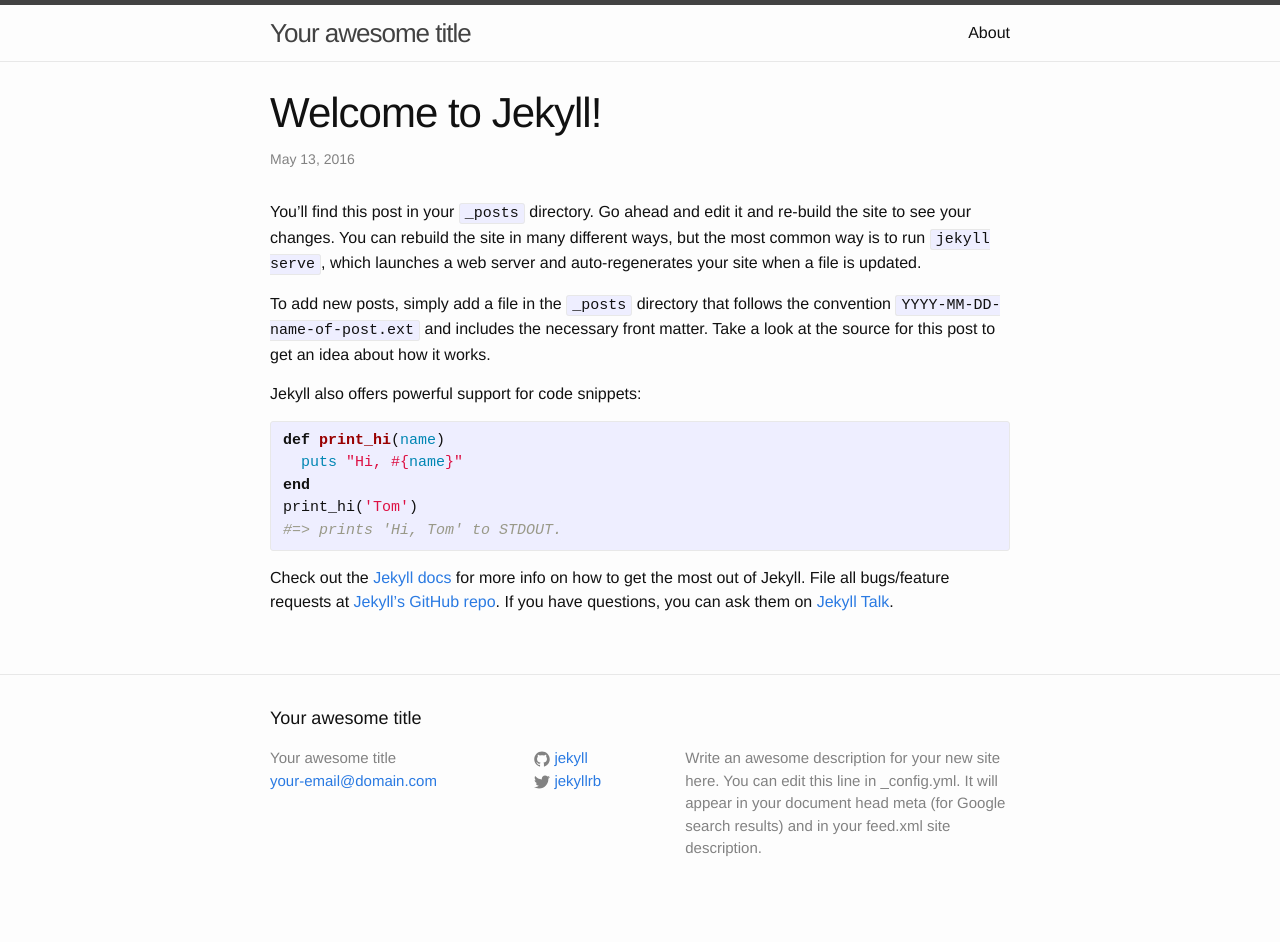
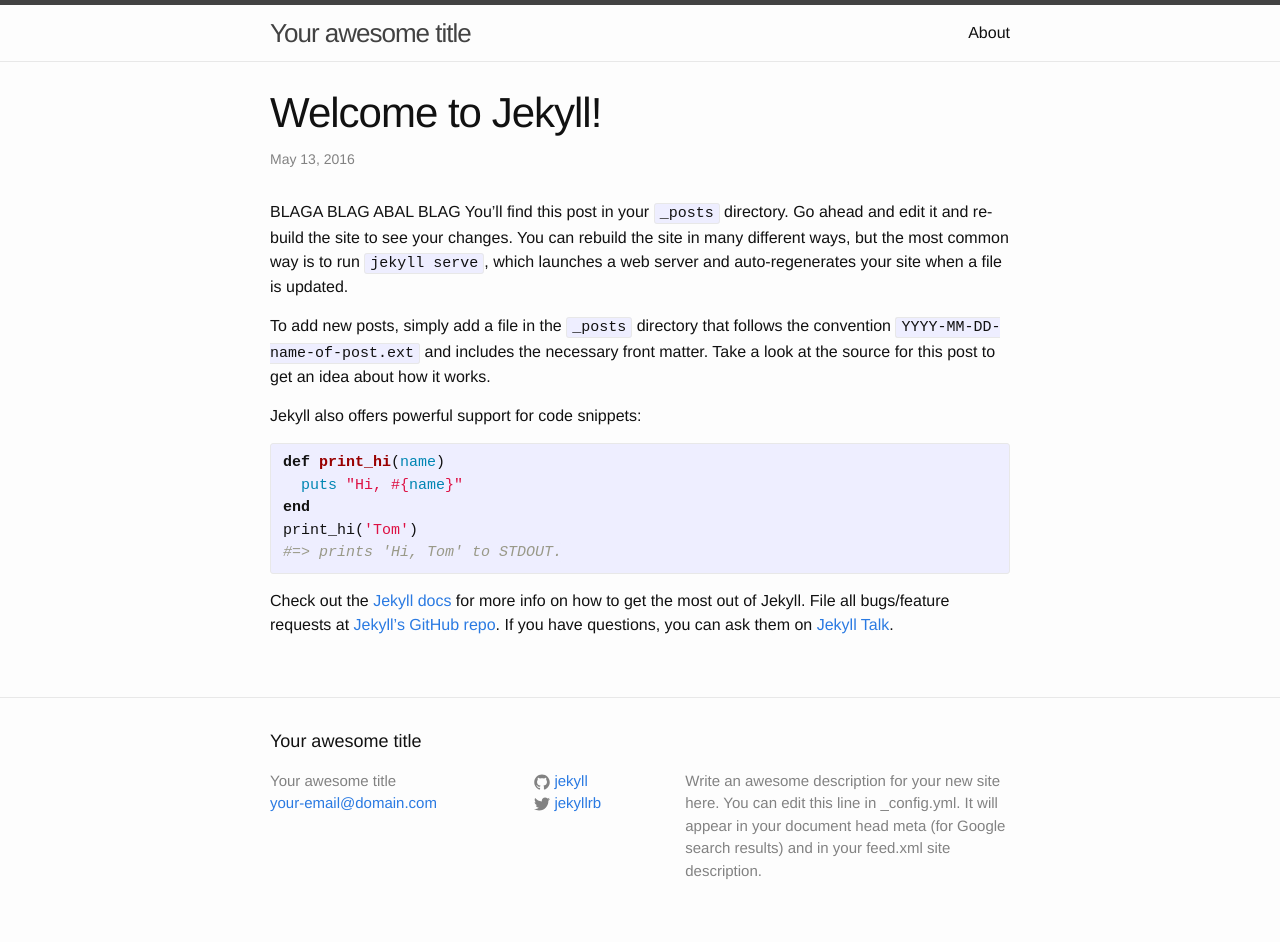
Before and after one commit to bjm2144/bjm2144.github.io, a Jekyll site: the page built from _posts/2016-05-12-welcome-to-jekyll.markdown, in a window 1280 px wide. Built offline with Jekyll 4.4.1, drawn with Linux system fonts in a browser that asks for light colours; before the commit the page ends 920 px from its top, so only the background shows below that.

Commit message:
Update 2016-05-12-welcome-to-jekyll.markdown

```diff
--- a/_posts/2016-05-12-welcome-to-jekyll.markdown
+++ b/_posts/2016-05-12-welcome-to-jekyll.markdown
@@ -4,6 +4,10 @@
 date:   2016-05-12 20:27:12 -0400
 categories: jekyll update
 ---
+BLAGA
+BLAG
+ABAL
+BLAG
 You’ll find this post in your `_posts` directory. Go ahead and edit it and re-build the site to see your changes. You can rebuild the site in many different ways, but the most common way is to run `jekyll serve`, which launches a web server and auto-regenerates your site when a file is updated.
 
 To add new posts, simply add a file in the `_posts` directory that follows the convention `YYYY-MM-DD-name-of-post.ext` and includes the necessary front matter. Take a look at the source for this post to get an idea about how it works.
```
